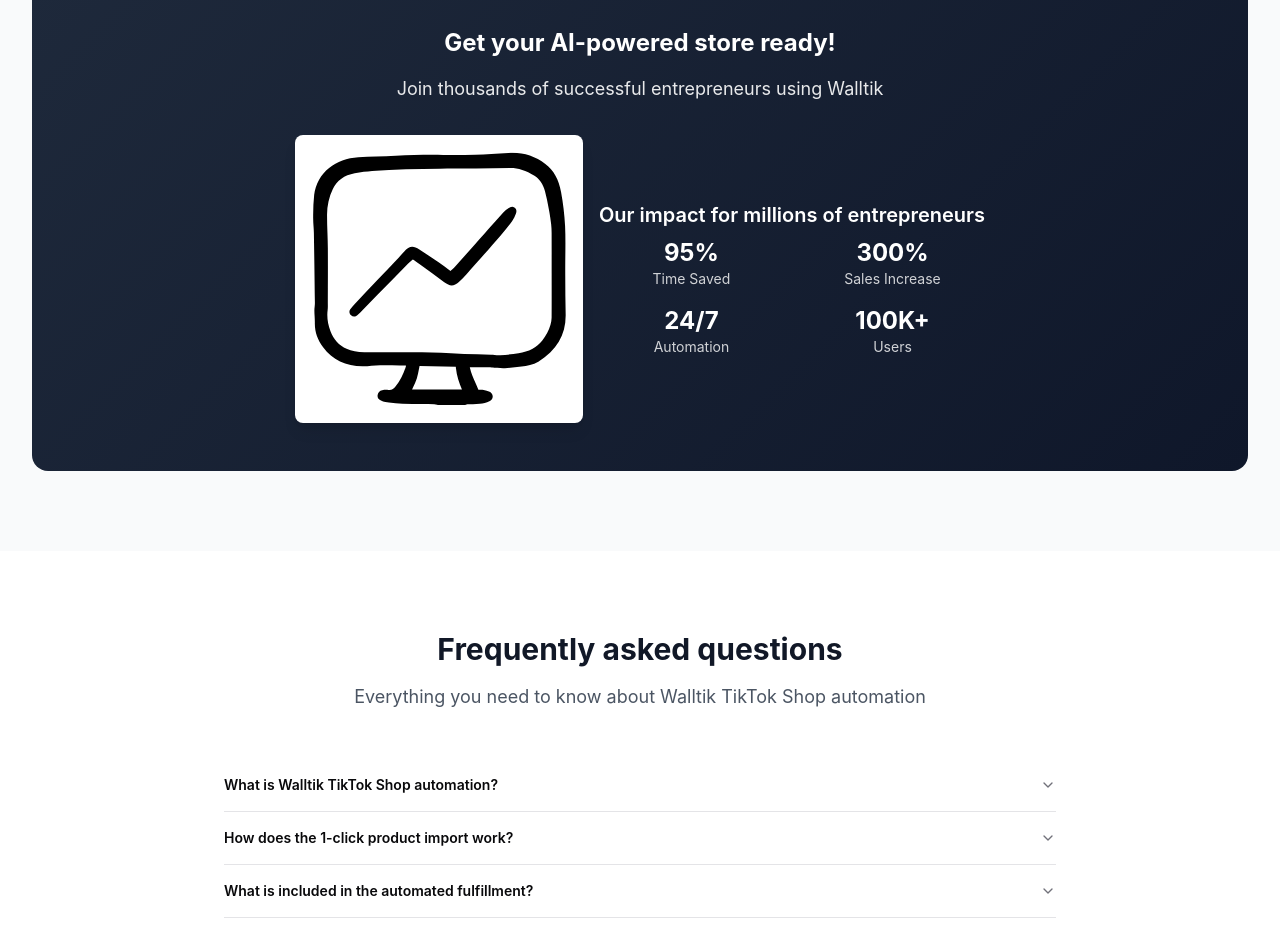
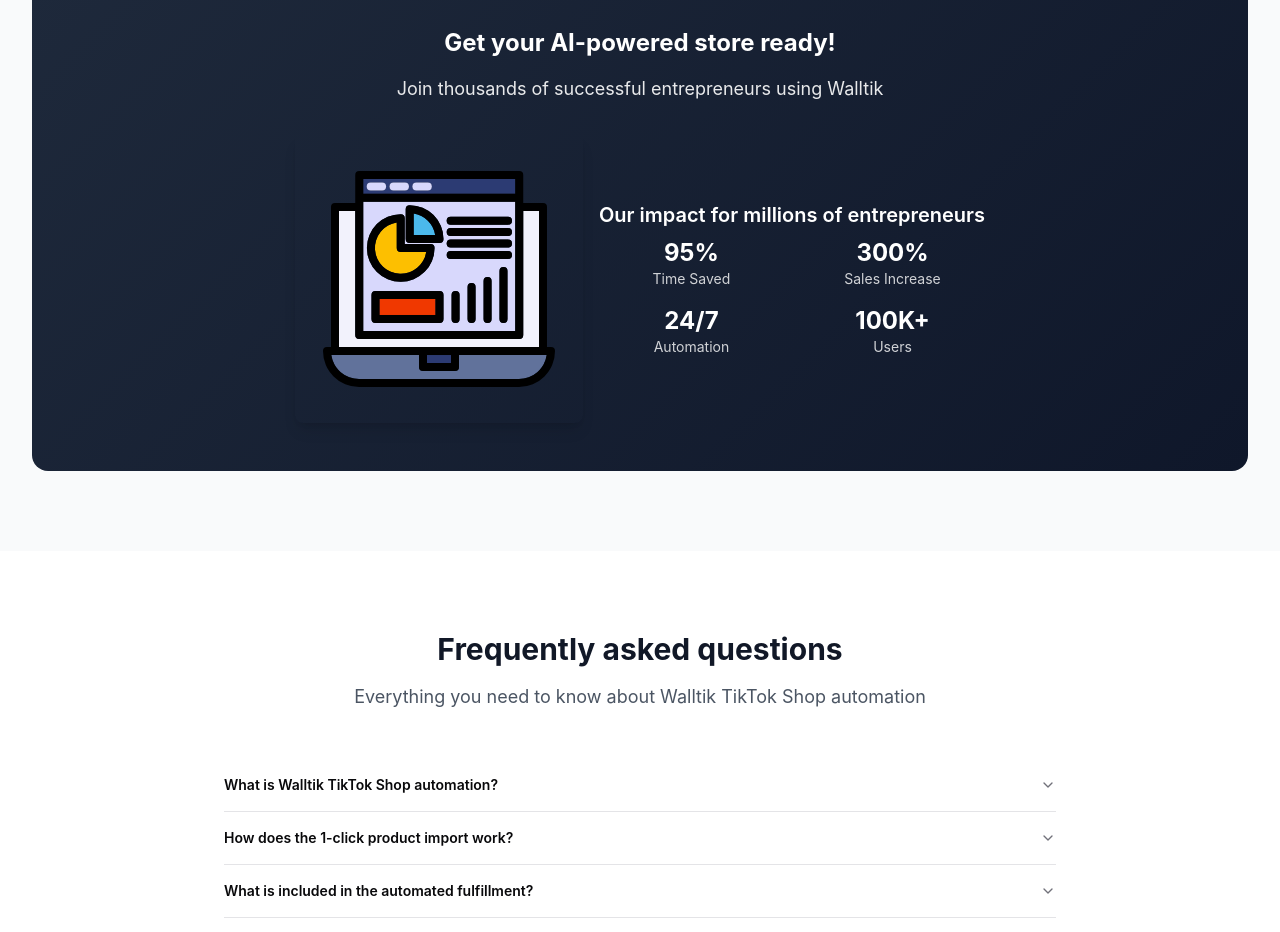
Before and after one commit to afirstimer/walltik, a Next.js app: page / in a window 1280 px wide. Shown: the part 5220-6152 px from the top of the page. Built offline with nearby package versions, Linux system fonts and the light colour scheme; no server answers.

Commit message:
Fix dashboard svg

```diff
--- a/src/components/TestimonialsSection.tsx
+++ b/src/components/TestimonialsSection.tsx
@@ -98,7 +98,7 @@
                         Join thousands of successful entrepreneurs using Walltik
                     </p>
                     <div className="flex flex-col sm:flex-row gap-4 justify-center items-center">
-                        <div className="bg-white rounded-lg p-4 shadow-lg">
+                        <div className="rounded-lg p-4 shadow-lg">
                             <img
                                 src="/dashboard.svg"
                                 alt="Walltik Dashboard"
```
Also changed, not shown: public/dashboard.svg.
